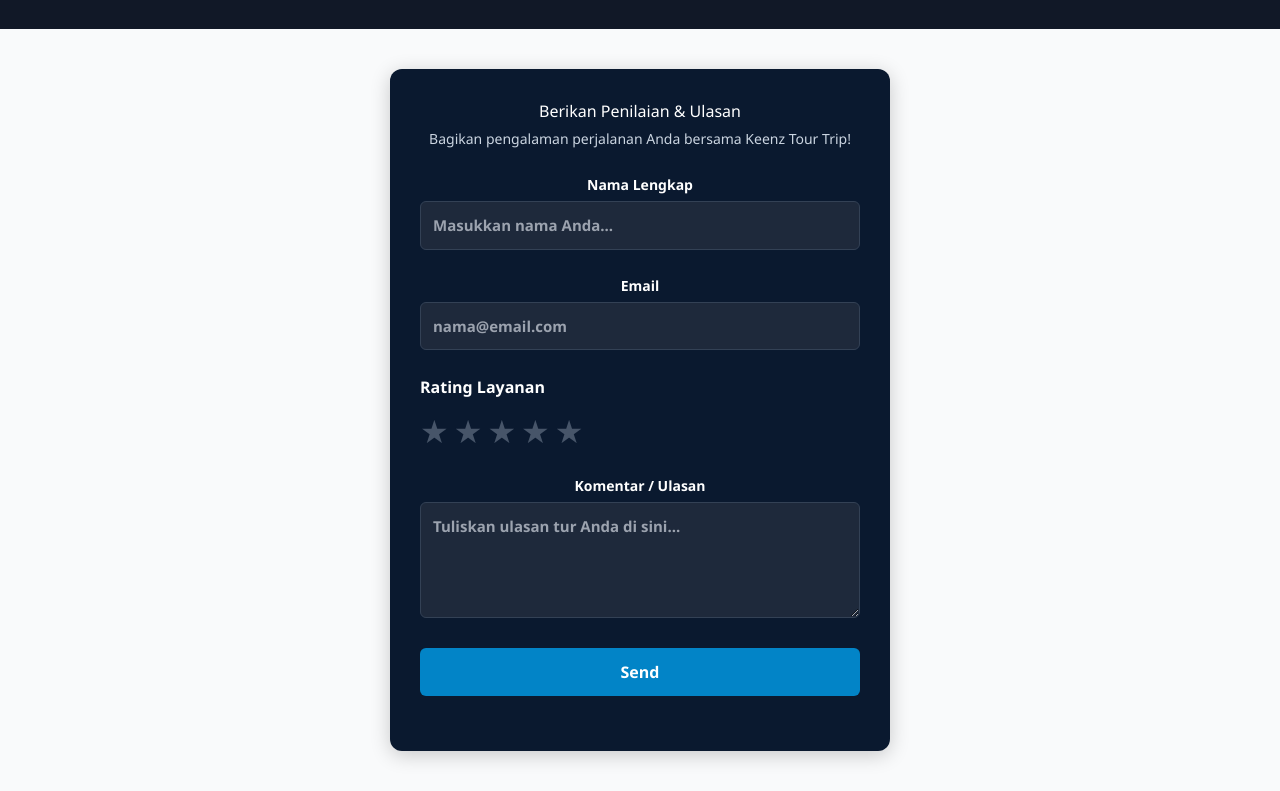
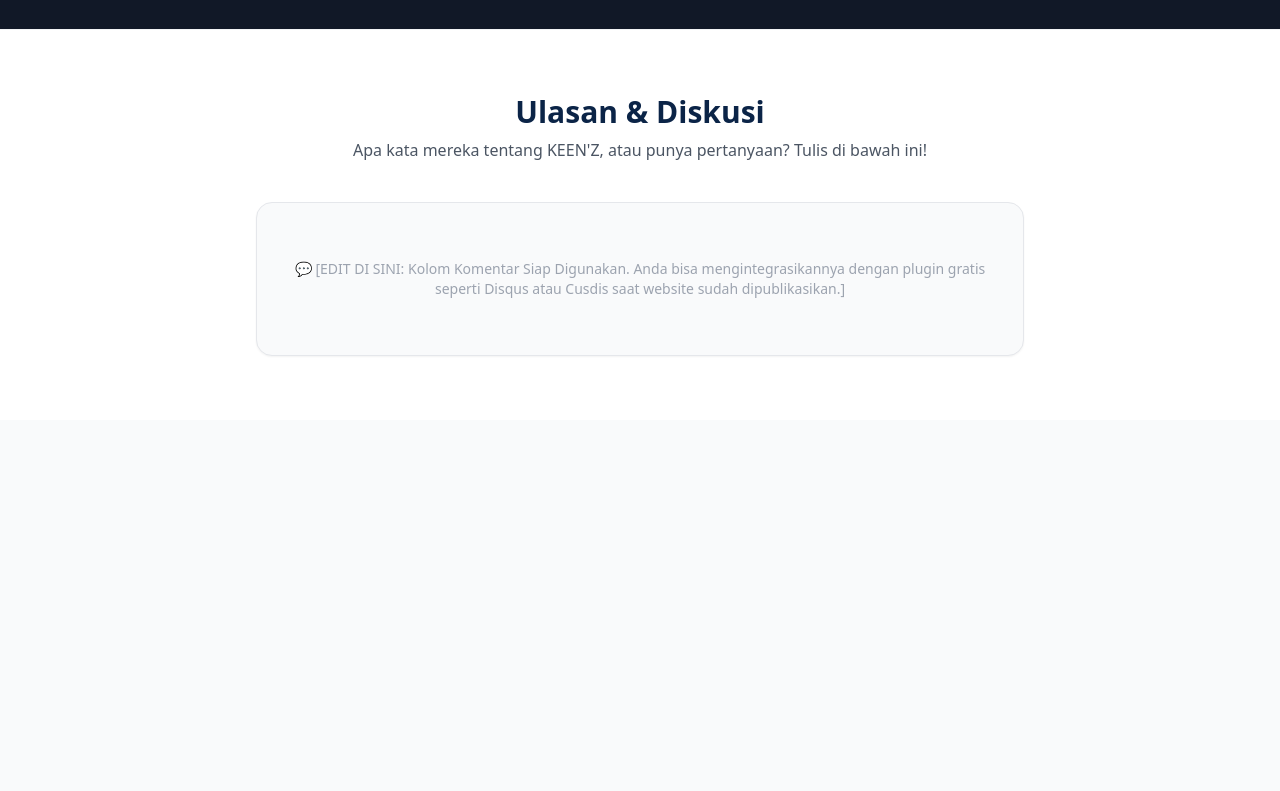
Before and after one commit to keenztourdantrip-cloud/keenztourtrip, a plain HTML site: page index.html in a window 1280 px wide. Shown: the part 3014-3805 px from the top of the page. After the commit the page ends 3434 px from the top, so only its background shows below. Drawn offline with nearby package versions, Linux system fonts and the light colour scheme.

Commit message:
Update index.html

```diff
--- a/index.html
+++ b/index.html
@@ -210,152 +210,32 @@
 
         </div>
     </footer>
-<!-- ========================================== -->
-<!-- FORM RATING & KOMENTAR (NAVY THEME)        -->
-<!-- ========================================== -->
-<div class="testimoni-container">
-  <h2>Berikan Penilaian & Ulasan</h2>
-  <p>Bagikan pengalaman perjalanan Anda bersama Keenz Tour Trip!</p>
+<!-- ======================================================== -->
+<!-- POTONGAN KODE BAGIAN ULASAN & KOLOM KOMENTAR (SIAP COPAS) -->
+<!-- ======================================================== -->
+<section id="ulasan" class="py-16 px-6 bg-white border-t border-gray-100">
+    <div class="container mx-auto max-w-3xl">
+        <div class="text-center mb-10">
+            <h2 class="text-3xl font-bold text-[#0B2447]">Ulasan & Diskusi</h2>
+            <p class="text-gray-600 mt-2">Apa kata mereka tentang KEEN'Z, atau punya pertanyaan? Tulis di bawah ini!</p>
+        </div>
 
-  <!-- Menggunakan dasar <form name="contact" netlify> milik Anda -->
-  <form name="contact" method="POST" netlify>
-
-    <!-- Kolom Input Nama -->
-    <p class="input-group">
-      <label>Nama Lengkap <input type="text" name="name" placeholder="Masukkan nama Anda..." required /></label>
-    </p>
-
-    <!-- Kolom Input Email -->
-    <p class="input-group">
-      <label>Email <input type="email" name="email" placeholder="nama@email.com" required /></label>
-    </p>
-
-    <!-- BARU: Pilihan Rating Bintang 1-5 -->
-    <div class="rating-wrapper">
-      <label class="label-title">Rating Layanan</label>
-      <div class="stars-rating">
-        <input type="radio" id="star5" name="rating" value="5" required /><label for="star5" title="Sangat Bagus">★</label>
-        <input type="radio" id="star4" name="rating" value="4" /><label for="star4" title="Bagus">★</label>
-        <input type="radio" id="star3" name="rating" value="3" /><label for="star3" title="Cukup">★</label>
-        <input type="radio" id="star2" name="rating" value="2" /><label for="star2" title="Buruk">★</label>
-        <input type="radio" id="star1" name="rating" value="1" /><label for="star1" title="Sangat Buruk">★</label>
-      </div>
+        <!-- Area Kolom Komentar -->
+        <div class="bg-gray-50 p-6 rounded-2xl border border-gray-200 shadow-sm">
+            <!--
+              TIPS UNTUK ANDA:
+              Untuk mengaktifkan kolom komentar Disqus asli agar pengunjung bisa mengetik langsung,
+              Anda bisa mendaftar gratis di disqus.com, lalu tempel kode "Universal Embed Code" dari Disqus di sini.
+              Sementara ini, saya sediakan placeholder tampilan yang rapi.
+            -->
+            <div id="disqus_thread">
+                <p class="text-center text-gray-400 text-sm py-8">
+                    💬 [EDIT DI SINI: Kolom Komentar Siap Digunakan. Anda bisa mengintegrasikannya dengan plugin gratis seperti Disqus atau Cusdis saat website sudah dipublikasikan.]
+                </p>
+            </div>
+        </div>
     </div>
-
-    <!-- BARU: Kolom Komentar / Ulasan -->
-    <p class="input-group">
-      <label>Komentar / Ulasan
-        <textarea name="comment" rows="4" placeholder="Tuliskan ulasan tur Anda di sini..." required></textarea>
-      </label>
-    </p>
-
-    <!-- Tombol Kirim -->
-    <p>
-      <button type="submit" class="btn-kirim">Send</button>
-    </p>
-  </form>
-</div>
-
-<!-- ========================================== -->
-<!-- GAYA / TAMPILAN CSS (TEMA NAVY)            -->
-<!-- ========================================== -->
-<style>
-  .testimoni-container {
-    max-width: 500px;
-    margin: 40px auto;
-    padding: 30px;
-    background-color: #0a192f; /* Warna Navy Elegan (bisa diganti #000080 untuk Navy standar) */
-    border-radius: 12px;
-    box-shadow: 0 4px 20px rgba(0,0,0,0.2);
-    font-family: 'Segoe UI', Arial, sans-serif;
-    color: #ffffff; /* Semua teks utama menjadi putih */
-  }
-
-  .testimoni-container h2 {
-    margin-top: 0;
-    margin-bottom: 5px;
-    text-align: center;
-    color: #ffffff;
-  }
-
-  .testimoni-container p {
-    font-size: 14px;
-    color: #cbd5e1; /* Warna teks deskripsi abu-abu terang */
-    text-align: center;
-    margin-bottom: 25px;
-  }
-
-  .input-group label, .label-title {
-    display: block;
-    font-weight: 600;
-    margin-bottom: 8px;
-    color: #ffffff;
-  }
-
-  /* Mengatur gaya input teks, email, dan textarea */
-  .testimoni-container input[type="text"],
-  .testimoni-container input[type="email"],
-  .testimoni-container textarea {
-    width: 100%;
-    padding: 12px;
-    margin-top: 6px;
-    border: 1px solid #334155;
-    border-radius: 6px;
-    background-color: #1e293b; /* Background kolom input agak abu-gelap agar serasi */
-    color: #ffffff;
-    font-size: 15px;
-    box-sizing: border-box;
-  }
-
-  .testimoni-container input:focus,
-  .testimoni-container textarea:focus {
-    border-color: #38bdf8; /* Efek warna biru muda saat diklik */
-    outline: none;
-  }
-
-  /* Sistem Rating Bintang */
-  .rating-wrapper {
-    margin-bottom: 20px;
-  }
-  .stars-rating {
-    display: flex;
-    flex-direction: row-reverse;
-    justify-content: flex-end;
-    margin-top: 5px;
-  }
-  .stars-rating input {
-    display: none;
-  }
-  .stars-rating label {
-    font-size: 32px;
-    color: #475569; /* Warna bintang mati (abu-abu tua) */
-    cursor: pointer;
-    transition: color 0.2s ease;
-    margin-right: 5px;
-  }
-  /* Efek menyala emas saat diarahkan atau dipilih */
-  .stars-rating input:checked ~ label,
-  .stars-rating label:hover,
-  .stars-rating label:hover ~ label {
-    color: #ffc107; /* Warna emas */
-  }
-
-  /* Tombol Kirim */
-  .btn-kirim {
-    width: 100%;
-    padding: 12px;
-    background-color: #0284c7; /* Warna Biru Tombol */
-    color: #ffffff;
-    border: none;
-    border-radius: 6px;
-    font-size: 16px;
-    font-weight: bold;
-    cursor: pointer;
-    transition: background 0.2s;
-  }
-  .btn-kirim:hover {
-    background-color: #0369a1; /* Warna biru saat kursor di atas tombol */
-  }
-</style>
+</section>
+<!-- ======================================================== -->
 </body>
 </html>
```
